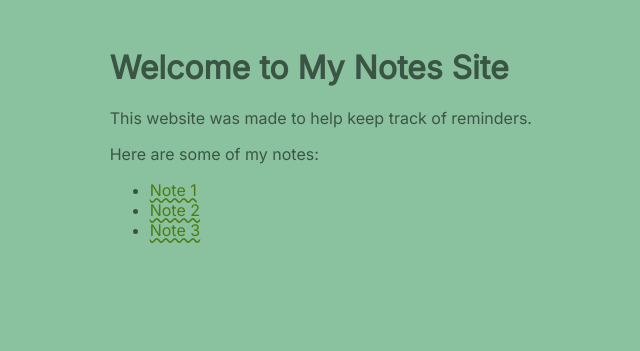
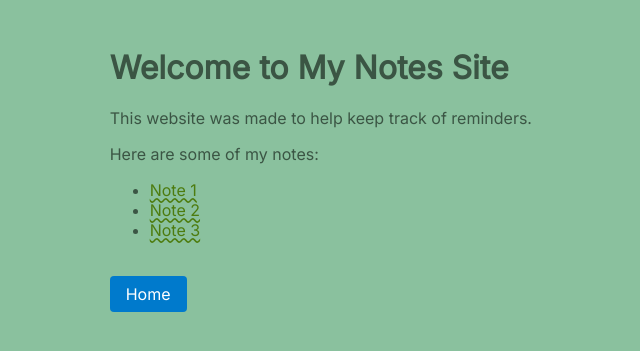
Before and after one commit to KaileyLiou/Jekyll-Theme, a Jekyll site: the page built from index.md, in a window 1280 px wide. Shown: the top 351 px of the page, without its empty margins (177-817 px from the left). Built offline with Jekyll 4.4.1, drawn with Linux system fonts in a browser that asks for light colours.

Commit message:
added home button

```diff
--- a/_layouts/default.html
+++ b/_layouts/default.html
@@ -6,9 +6,20 @@
     {% if page.tags %}
       <p><strong>Tags:</strong>
         {% for tag in page.tags %}
-          <span style="background:#b9d2c2; padding:2px 6px; margin-right:4px; border-radius:4px;">{{ tag }}</span>
+          <span style="background:#dbf7e5; padding:2px 6px; margin-right:4px; border-radius:4px;">{{ tag }}</span>
         {% endfor %}
       </p>
     {% endif %}
+
+      <a href="{{ '/' | relative_url }}" style="
+      display: inline-block;
+      padding: 8px 16px;
+      background-color: #007acc;
+      color: white;
+      text-decoration: none;
+      border-radius: 4px;
+      margin-top: 20px;
+    ">Home</a>
+
   </body>
 </html>
```
